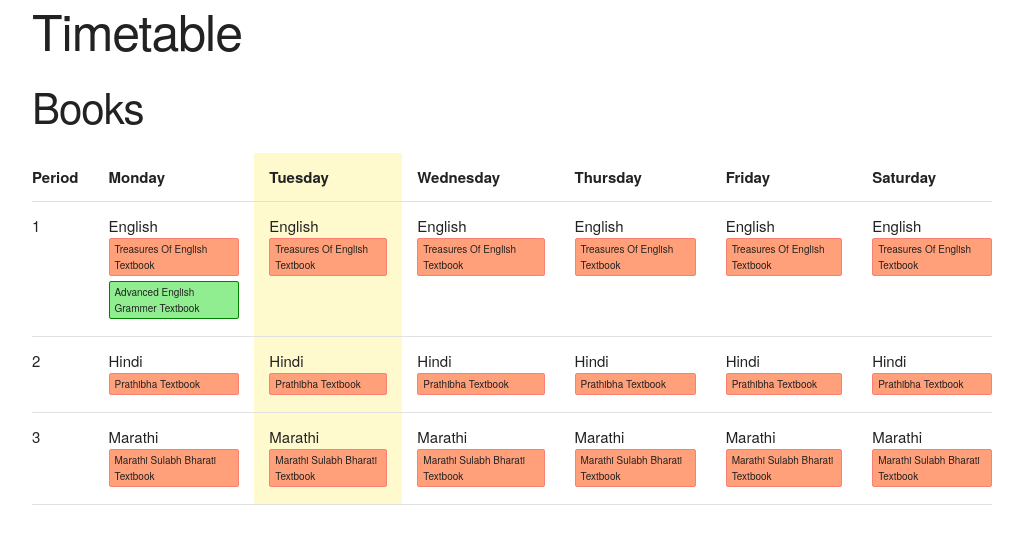
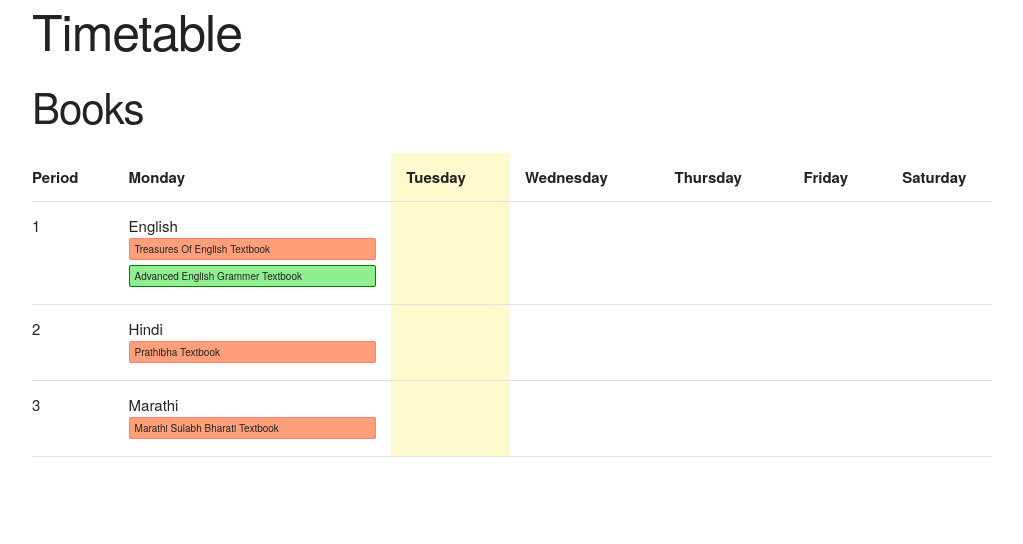
Before and after one commit to kamleshbhalde/kamleshbhalde.github.io, an Angular app: page / in a window 1280 px wide. Shown: the top 544 px of the page, without its empty margins (128-1151 px from the left). Built offline with nearby package versions, Linux system fonts and the light colour scheme.

Commit message:
wip work

```diff
--- a/src/app/app.component.html
+++ b/src/app/app.component.html
@@ -73,19 +73,21 @@
     <thead>
       <tr>
         <th>Period</th>
-        <th *ngFor="let day of days; index as dayIndex" [ngClass]="{ 'todayList':  dayIndex == todayDay }">{{day}}</th>
+        <th *ngFor="let day of periodWithDays; index as dayIndex" [ngClass]="{ 'todayList':  dayIndex == todayDay }">{{day.day}}</th>
       </tr>
     </thead>
     <tbody>
       <tr *ngFor="let period of periods; index as periodIndex;">
         <td>{{periodIndex + 1}}</td>
-        <td *ngFor="let day of days; index as i" [ngClass]="{ 'todayList':  i == todayDay }">
+        <td *ngFor="let day of periodWithDays; index as i" [ngClass]="{ 'todayList':  i == todayDay }">
+          <div *ngIf="day?.period">
           <div class="subjectName">
-            {{ allDays[i].period[periodIndex].subject }}
+            {{ day?.period[periodIndex]?.subject }}
             </div>
-          <div *ngFor="let book of allDays[i].period[periodIndex].books" class="bookList" >
+          <div *ngFor="let book of day?.period[periodIndex].books" class="bookList" >
            {{ book }}
           </div>
+        </div>
         </td>
       </tr>
     </tbody>
--- a/src/app/app.component.ts
+++ b/src/app/app.component.ts
@@ -1,10 +1,11 @@
 import { Component } from '@angular/core';
+import { findIndex } from 'rxjs';
 
 
-interface IBook{
-  "id":number,
-  "bookName":string,
-  "subject":string
+interface IBook {
+  "id": number,
+  "bookName": string,
+  "subject": string
 }
 
 @Component({
@@ -14,13 +15,14 @@ interface IBook{
 })
 export class AppComponent {
   title = 'timetable';
-  books:Array<IBook> = [];
-  days:any;
-  times:any;
-  subject:any;
-  allDays:any;
-  periods:any;
-  todayDay:any;
+  books: Array<IBook> = [];
+  days: any;
+  times: any;
+  subject: any;
+  allDays: any;
+  periods: any;
+  todayDay: any;
+  periodWithDays: any;
   /*
     time
   1 12.40 to 1.00
@@ -41,10 +43,10 @@ break
     ]
 
   */
-ngOnInit(){
+  ngOnInit() {
     this.todayDay = new Date();
     this.todayDay = this.todayDay.getDay() - 1;
-  this.periods = [1,2,3,/* 4,5,6 */];
+    this.periods = [1, 2, 3,/* 4,5,6 */];
 
     this.days = [
       "Monday", "Tuesday", "Wednesday", "Thursday", "Friday", "Saturday"
@@ -52,138 +54,33 @@ ngOnInit(){
 
     this.allDays =
       [
-     { "period": [
         {
-          "subject": "english",
-          "books": [
-            1,2
-          ]
-        },
+          "day": 1,
+          "period": [
             {
+              "period": 2,
               "subject": "hindi",
               "books": [
                 5
               ]
+            },
+            {
+              "period": 1,
+              "subject": "english",
+              "books": [
+                1, 2
+              ]
             }
             ,
             {
+              "period": 3,
               "subject": "marathi",
               "books": [
                 8
               ]
             }
           ]
-    },
-     {"period": [
-        {
-          "subject": "english",
-          "books": [
-            1
-          ]
-        },
-        {
-          "subject": "hindi",
-          "books": [
-            5
-          ]
         }
-        ,
-        {
-          "subject": "marathi",
-          "books": [
-            8
-          ]
-        }
-      ]
-    } ,
-    { "period": [
-        {
-          "subject": "english",
-          "books": [
-            1
-          ]
-        },
-        {
-          "subject": "hindi",
-          "books": [
-            5
-          ]
-        }
-        ,
-        {
-          "subject": "marathi",
-          "books": [
-            8
-          ]
-        }
-      ]
-    } ,
-    {  "period": [
-        {
-          "subject": "english",
-          "books": [
-            1
-          ]
-        },
-        {
-          "subject": "hindi",
-          "books": [
-            5
-          ]
-        }
-        ,
-        {
-          "subject": "marathi",
-          "books": [
-            8
-          ]
-        }
-      ]
-    },
-     {"period": [
-        {
-          "subject": "english",
-          "books": [
-            1
-          ]
-        },
-        {
-          "subject": "hindi",
-          "books": [
-            5
-          ]
-        }
-        ,
-        {
-          "subject": "marathi",
-          "books": [
-            8
-          ]
-        }
-      ]
-    } ,
-     { "period": [
-        {
-          "subject": "english",
-          "books": [
-            1
-          ]
-        },
-        {
-          "subject": "hindi",
-          "books": [
-            5
-          ]
-        }
-        ,
-        {
-          "subject": "marathi",
-          "books": [
-            8
-          ]
-        }
-      ]
-    },
       ];
 
 
@@ -207,96 +104,96 @@ ngOnInit(){
     this.books =
       [
         {
-        "id":1,
-        "bookName":"Treasures of English Textbook",
-        "subject":"english"
+          "id": 1,
+          "bookName": "Treasures of English Textbook",
+          "subject": "english"
         },
         {
-         "id":2,
-        "bookName":"Advanced English Grammer Textbook",
-        "subject":"english"
+          "id": 2,
+          "bookName": "Advanced English Grammer Textbook",
+          "subject": "english"
         },
         {
-         "id":3,
-        "bookName":"Tenali Raman Book",
-        "subject":"english"
+          "id": 3,
+          "bookName": "Tenali Raman Book",
+          "subject": "english"
         },
         {
-         "id":4,
-        "bookName":"Cursive Writing book",
-        "subject":"english"
+          "id": 4,
+          "bookName": "Cursive Writing book",
+          "subject": "english"
         },
 
         {
-         "id":5,
+          "id": 5,
           "bookName": "Prathibha Textbook",
-        "subject":"hindi"
+          "subject": "hindi"
         },
         {
-         "id":6,
-        "bookName":"Vyakaran Textbook",
-        "subject":"hindi"
+          "id": 6,
+          "bookName": "Vyakaran Textbook",
+          "subject": "hindi"
         },
         {
-         "id":7,
+          "id": 7,
           "bookName": "Sulekh Book",
-        "subject":"hindi"
+          "subject": "hindi"
         },
         {
-         "id":8,
-        "bookName":"Marathi Sulabh Bharati Textbook",
-        "subject":"marathi"
+          "id": 8,
+          "bookName": "Marathi Sulabh Bharati Textbook",
+          "subject": "marathi"
         },
         {
-         "id":9,
-        "bookName":"Lekhan Pan Book",
-        "subject":"marathi"
+          "id": 9,
+          "bookName": "Lekhan Pan Book",
+          "subject": "marathi"
         },
         {
-         "id":10,
-        "bookName":"Step By Step Mathematics",
-        "subject":"maths"
+          "id": 10,
+          "bookName": "Step By Step Mathematics",
+          "subject": "maths"
         },
         {
-         "id":11,
-        "bookName":"Mastering Science",
-        "subject":"Science"
+          "id": 11,
+          "bookName": "Mastering Science",
+          "subject": "Science"
         },
         {
-         "id":12,
-        "bookName":"My Wonderful Book of Social Studies Textbook",
-        "subject":"SocialStudies"
+          "id": 12,
+          "bookName": "My Wonderful Book of Social Studies Textbook",
+          "subject": "SocialStudies"
         },
         {
-         "id":13,
-        "bookName":"Integrated Complluter Textbook",
-        "subject":"Computer"
+          "id": 13,
+          "bookName": "Integrated Complluter Textbook",
+          "subject": "Computer"
         },
         {
-         "id":14,
-        "bookName":"Brain Booster Plus",
-        "subject":"G.K."
+          "id": 14,
+          "bookName": "Brain Booster Plus",
+          "subject": "G.K."
         },
         {
-         "id":15,
-        "bookName":"inspiring Souls Textbook",
-        "subject":"v.E."
+          "id": 15,
+          "bookName": "inspiring Souls Textbook",
+          "subject": "v.E."
         },
 
         {
-         "id":16,
-        "bookName":"Prachi Visual Art Book",
-        "subject":"Art"
+          "id": 16,
+          "bookName": "Prachi Visual Art Book",
+          "subject": "Art"
         },
         {
-         "id":17,
-        "bookName":"plain Drawing Book",
-        "subject":"Art"
+          "id": 17,
+          "bookName": "plain Drawing Book",
+          "subject": "Art"
         },
         {
-         "id":18,
-        "bookName":"AI Lab textbook",
-        "subject":"AI"
+          "id": 18,
+          "bookName": "AI Lab textbook",
+          "subject": "AI"
         }
 
       ];
@@ -312,9 +209,21 @@ ngOnInit(){
       });
     });
     this.allDays = this.allDays;
+    this.periodWithDays = this.days;
+    this.periodWithDays = this.periodWithDays.map((item: any, index: any) => {
+      const getIndex = this.allDays.findIndex((it: any) => {
+        return it.day == (index + 1)
+      });
+      let replaceditem = { 'day': item }
+      if (getIndex > -1) {
+        this.allDays[getIndex]["period"].sort((a: any, b: any) => { return a.period - b.period });
+
+        replaceditem = this.allDays[getIndex];
+        replaceditem["day"] = item
+      }
+      return item = replaceditem;
+    });
 
   }
 
-
-
 }
```
Lines whose indentation alone changed are shown as unchanged.
